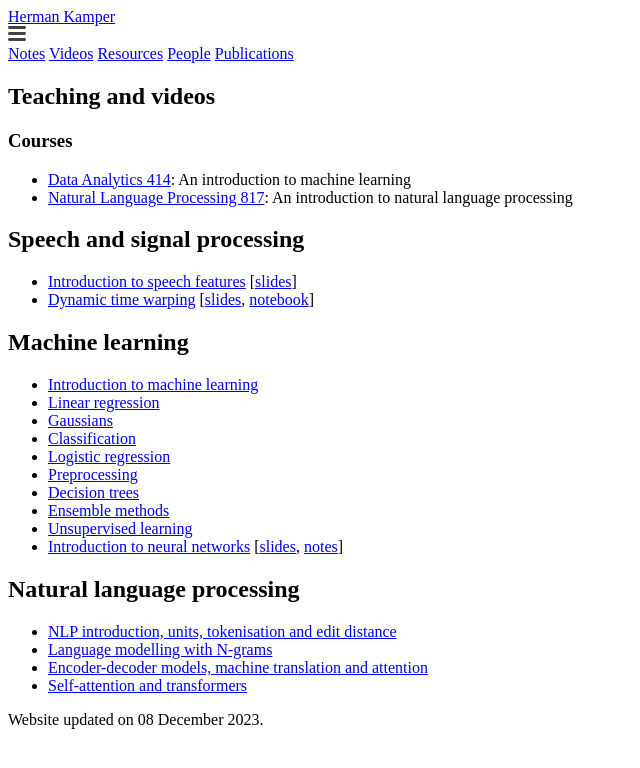
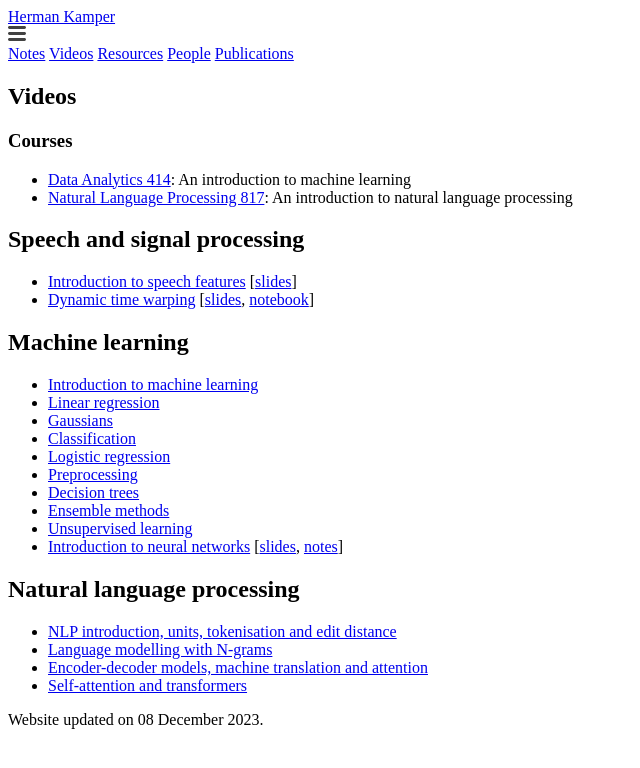
Before and after one commit to kamperh/kamperh.github.io, a Jekyll site: the page built from videos.md, in a window 1280 px wide. Shown: the top 768 px of the page, without its empty margins (0-640 px from the left). Built offline with Jekyll 4.4.1, drawn with Linux system fonts in a browser that asks for light colours; a style sheet for code colours, icons or effects is not loaded.

Commit message:
Update videos.md

```diff
--- a/videos.md
+++ b/videos.md
@@ -5,7 +5,7 @@ permalink: /videos/
 order: 2
 ---
 
-# Teaching and videos
+# Videos
 
 ### Courses
 
```
